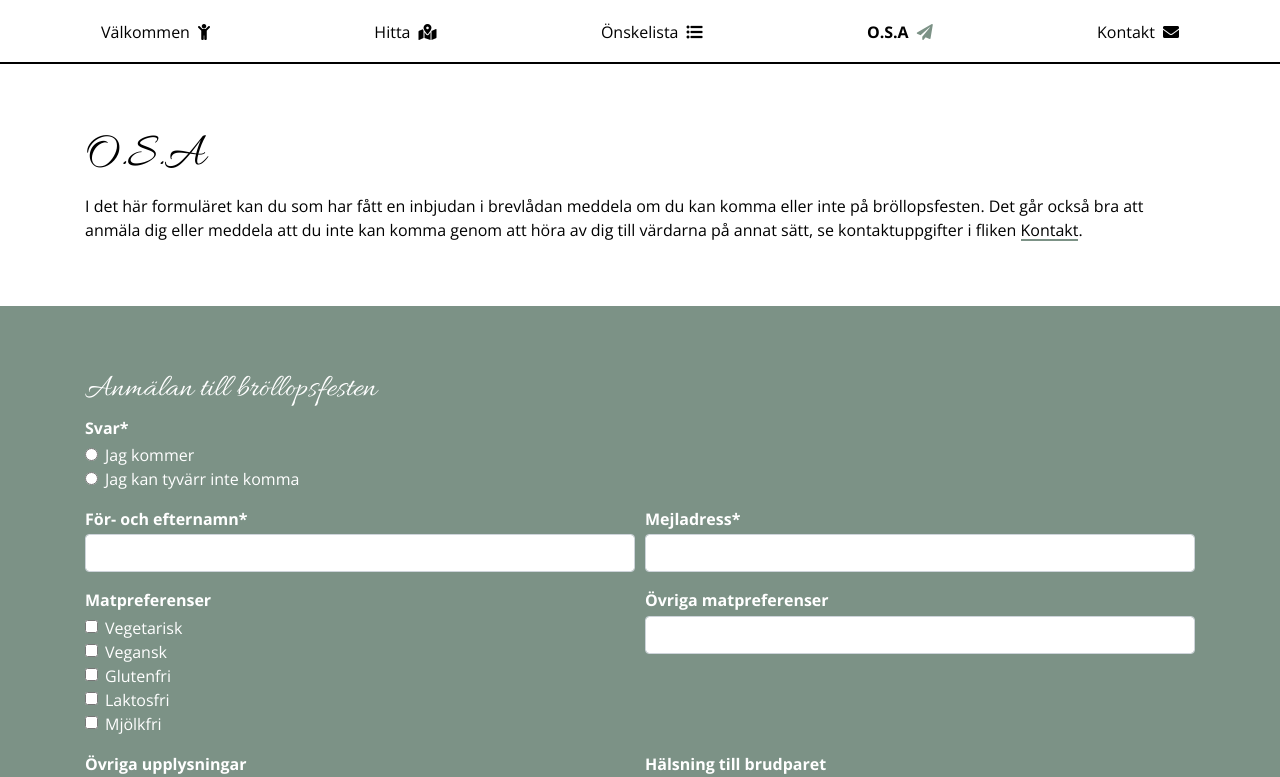
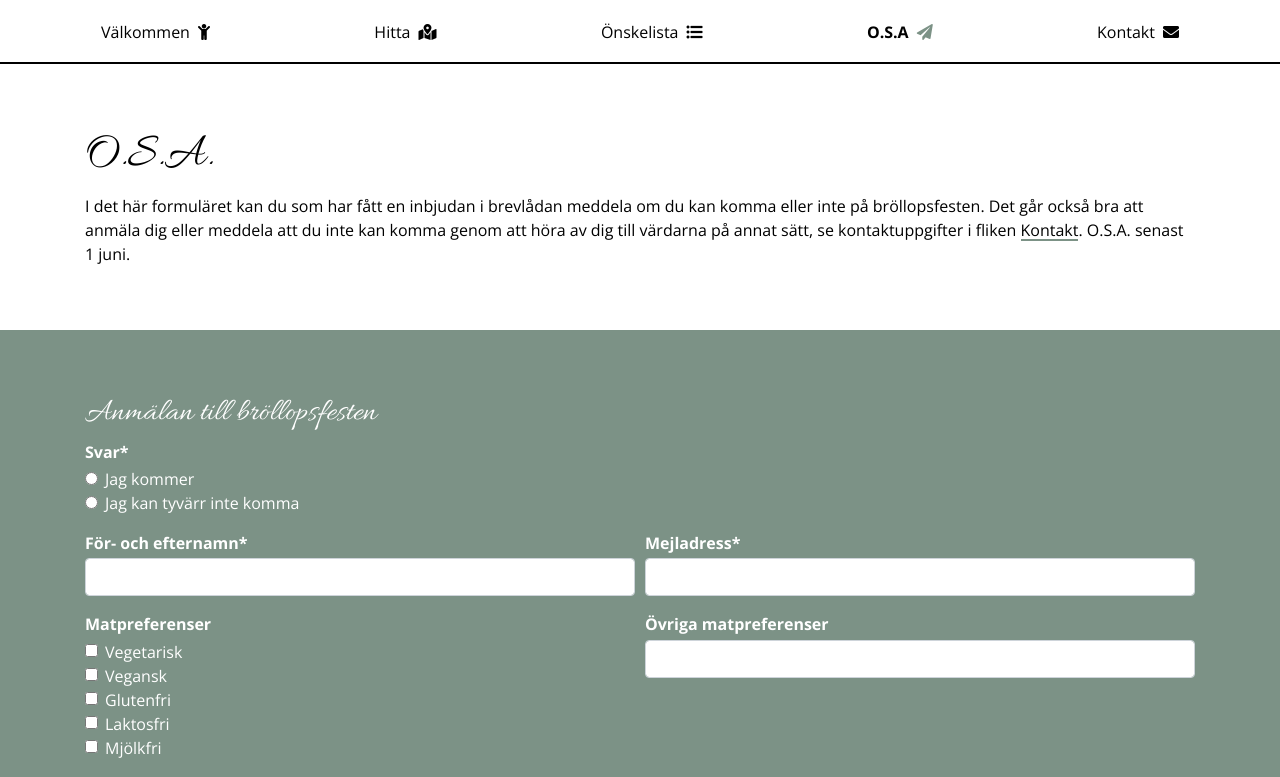
Before and after one commit to filiptammergard/alicejakob, a Vue app: page /osa in a window 1280 px wide. Shown: the top 777 px of the page. Built offline with nearby package versions, Linux system fonts and the light colour scheme; no server answers; the database is empty; sample sign-in values are in the browser's storage; a web font is replaced by a local one.

Commit message:
osa datum

```diff
--- a/src/components/OSA.vue
+++ b/src/components/OSA.vue
@@ -3,10 +3,10 @@
     <section class="white d-flex align-items-center">
       <div class="container">
         <div class="align-self-center">
-          <h1>O.S.A</h1>
+          <h1>O.S.A.</h1>
           <p>
             I det här formuläret kan du som har fått en inbjudan i brevlådan meddela om du kan komma eller inte på bröllopsfesten. Det går också bra att anmäla dig eller meddela att du inte kan komma genom att höra av dig till värdarna på annat sätt, se kontaktuppgifter i fliken
-            <router-link :to="{ name: 'contact' }">Kontakt</router-link>.
+            <router-link :to="{ name: 'contact' }">Kontakt</router-link>. O.S.A. senast 1 juni.
           </p>
         </div>
       </div>
```
